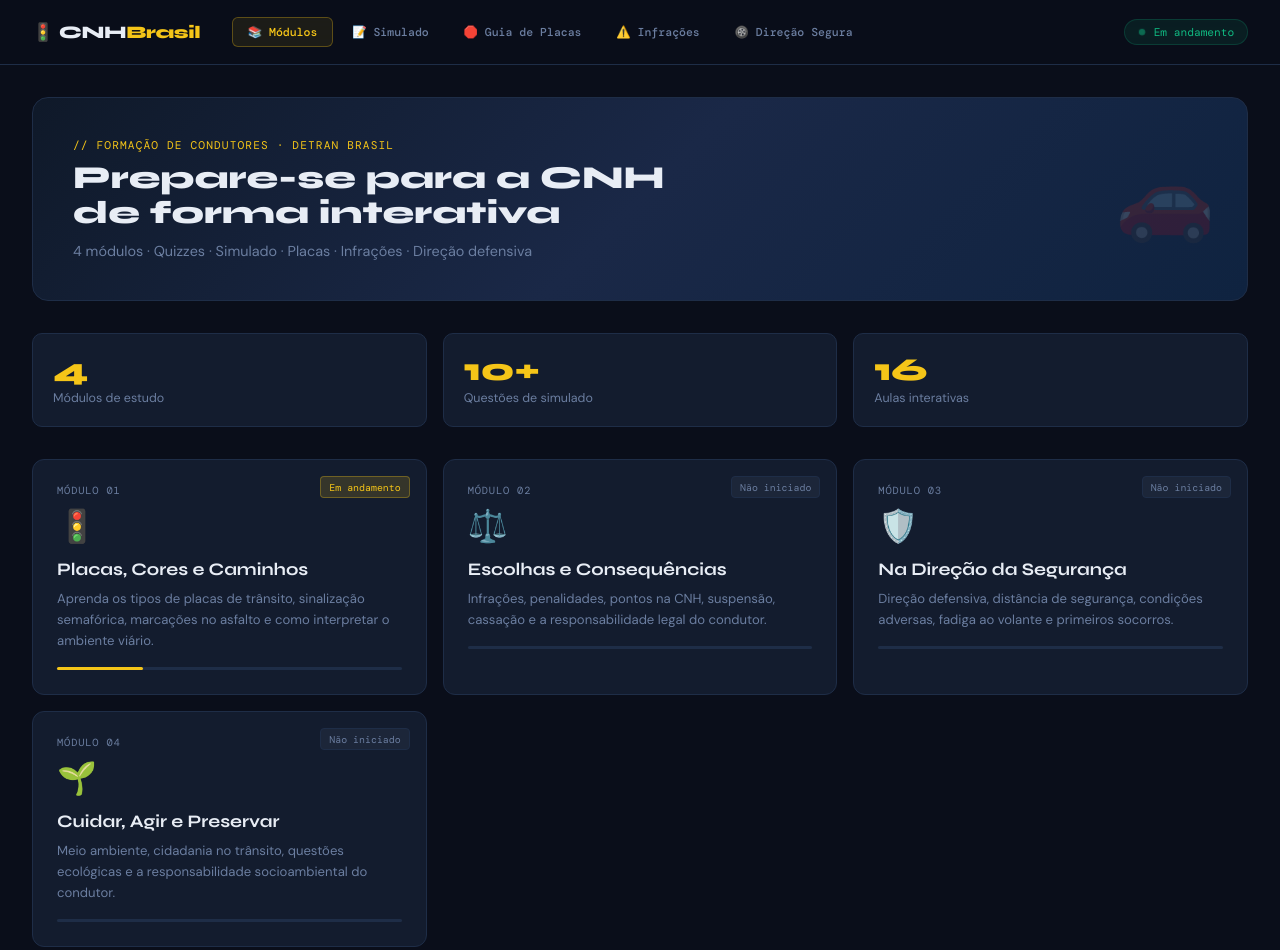
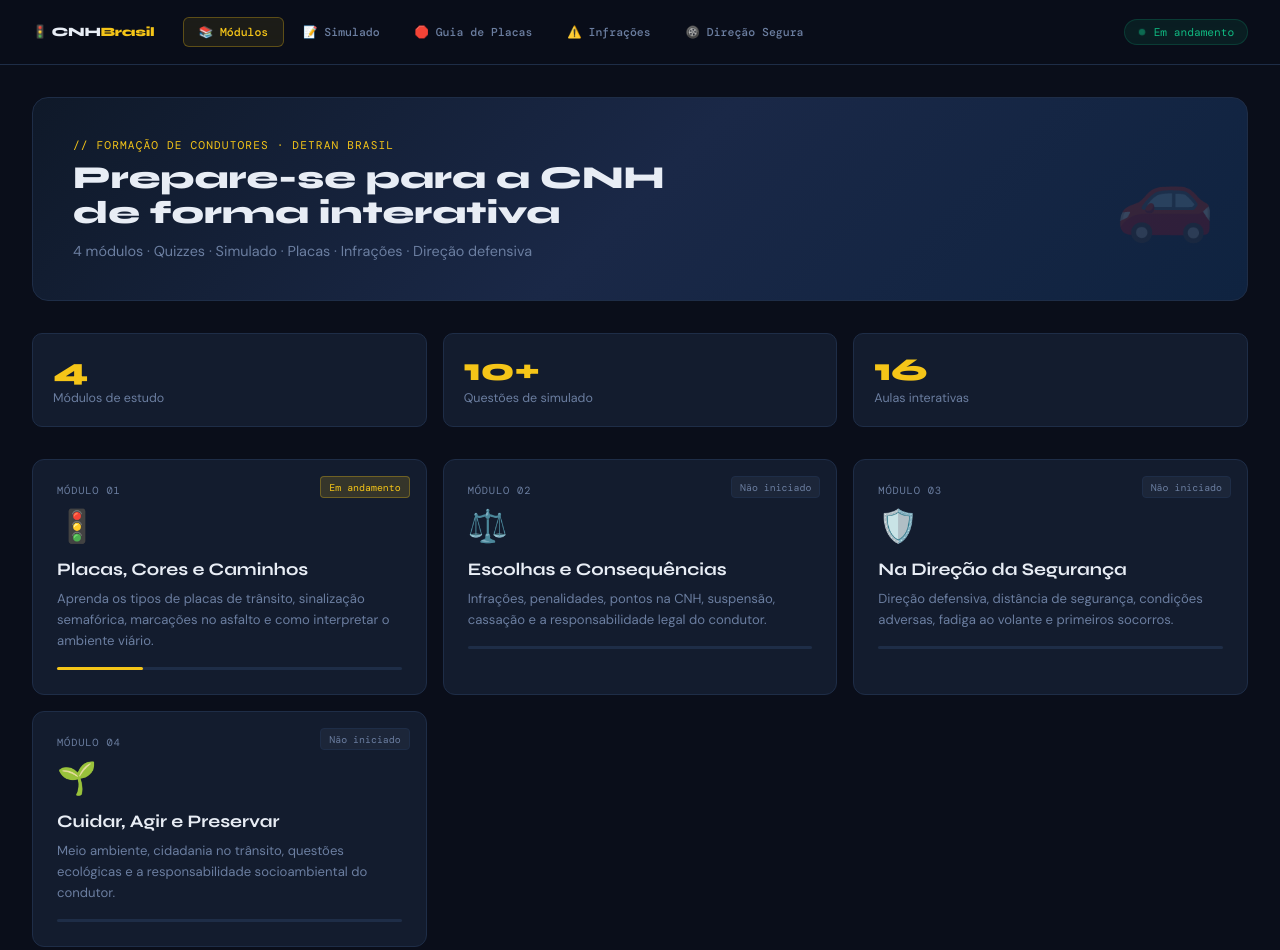
Before and after one commit to han19githtbr/app_cnh, a plain HTML site: page index.html in a window 1280 px wide. Drawn offline with nearby package versions, Linux system fonts and the light colour scheme.

Commit message:
atualizado

```diff
--- a/css/styles.css
+++ b/css/styles.css
@@ -32,12 +32,12 @@ header {
 }
 .header-inner {
   max-width: 1400px; margin: 0 auto;
-  display: flex; align-items: center; gap: 2rem;
+  display: flex; align-items: center; gap: 1.8rem;
   height: 64px;
 }
 .logo {
   font-family: 'Syne', sans-serif;
-  font-weight: 800; font-size: 1.1rem;
+  font-weight: 800; font-size: 0.8rem;
   color: var(--accent); letter-spacing: -.02em;
   white-space: nowrap;
 }
```
